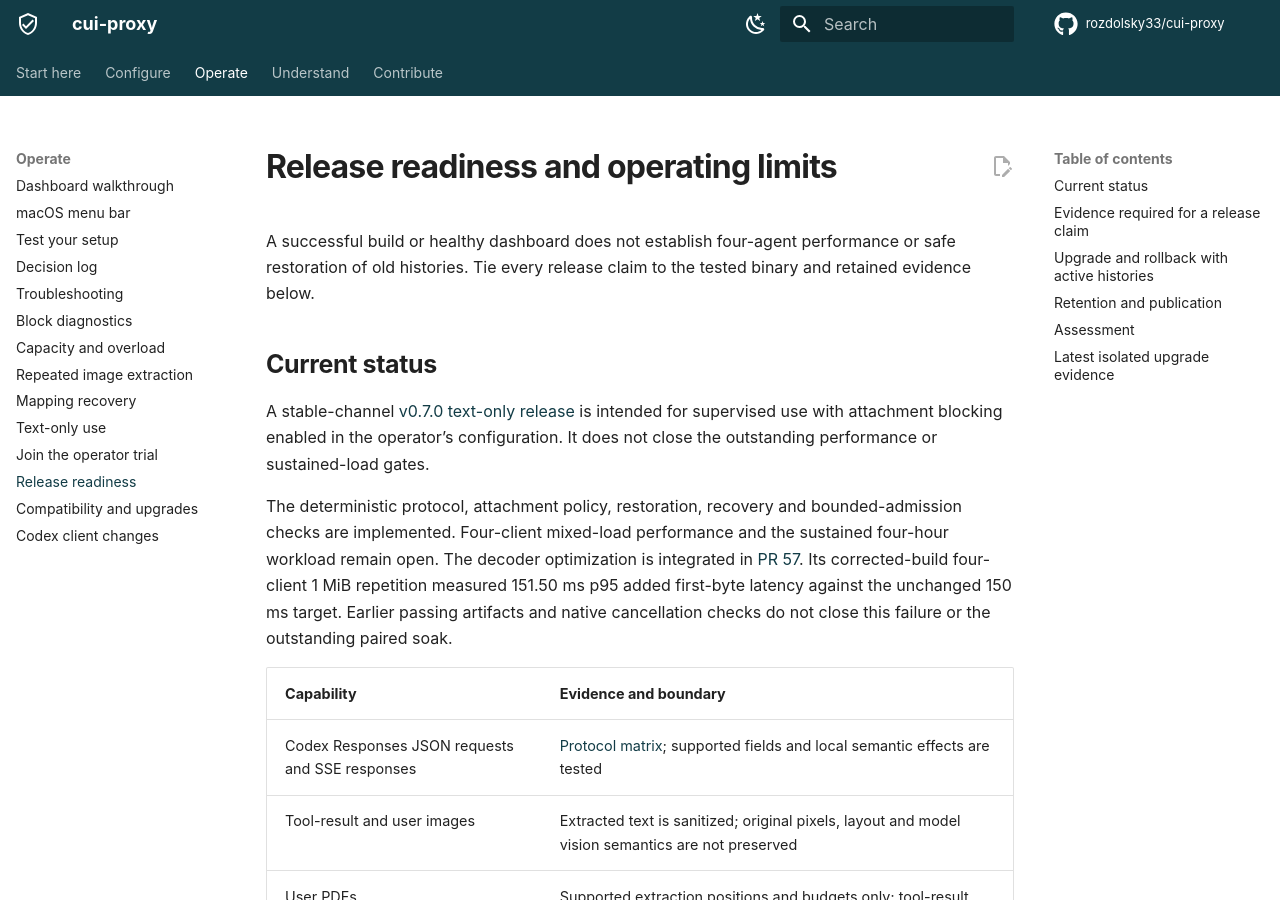
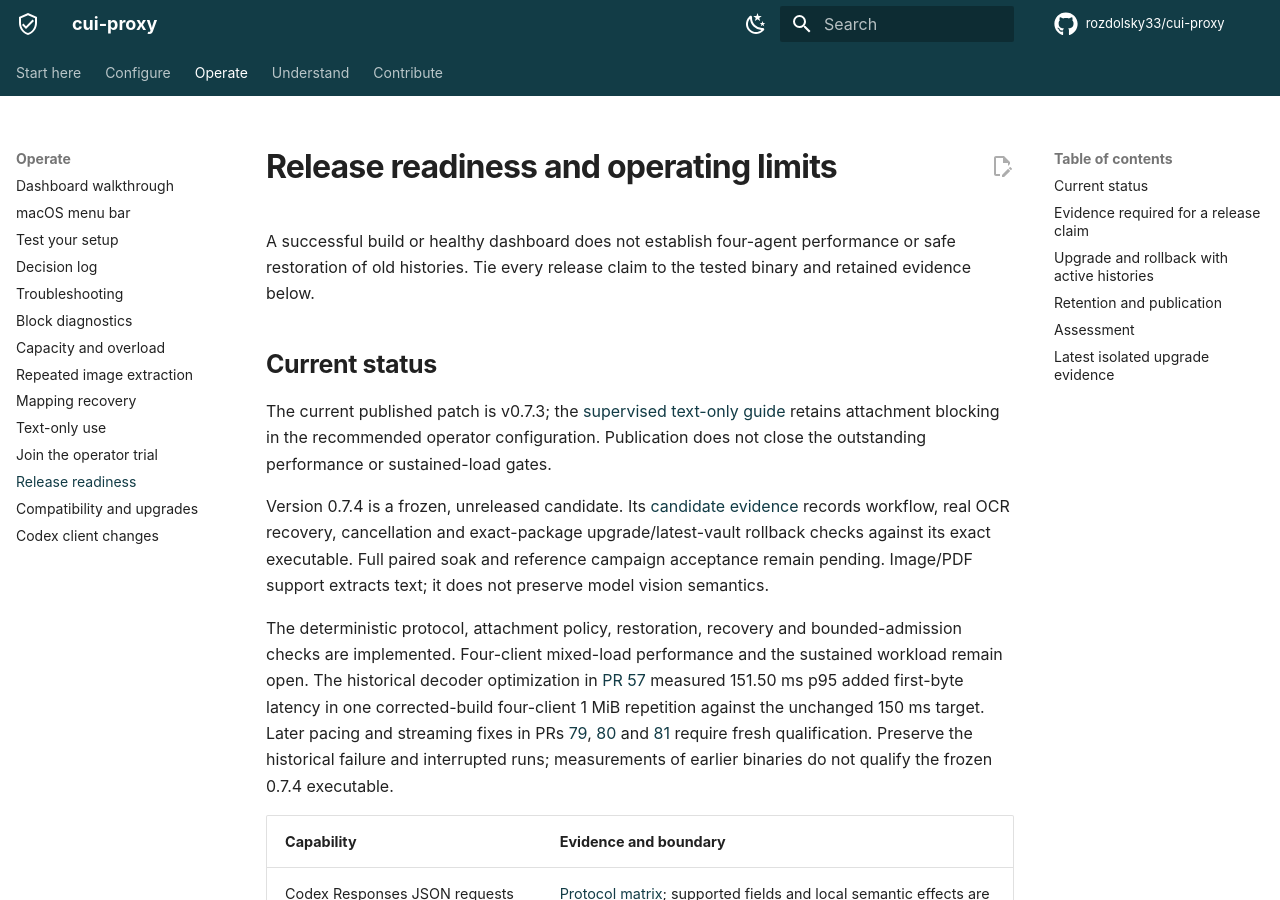
Before and after one commit to rozdolsky33/cui-proxy, an MkDocs documentation site: the page built from docs/release-readiness.md, in a window 1280 px wide and 900 px high. Built offline with MkDocs 1.6.1 and Material for MkDocs 9.7.7, drawn with Linux system fonts in a browser that asks for light colours; comment, search, counter and statistics services are not loaded; the version menu is left out.

Commit message:
docs: reconcile frozen v0.7.4 candidate readiness

```diff
--- a/docs/release-readiness.md
+++ b/docs/release-readiness.md
@@ -4,9 +4,11 @@ A successful build or healthy dashboard does not establish four-agent performanc
 
 ## Current status
 
-A stable-channel [v0.7.0 text-only release](early-trial.md) is intended for supervised use with attachment blocking enabled in the operator’s configuration. It does not close the outstanding performance or sustained-load gates.
+The current published patch is v0.7.3; the [supervised text-only guide](early-trial.md) retains attachment blocking in the recommended operator configuration. Publication does not close the outstanding performance or sustained-load gates.
 
-The deterministic protocol, attachment policy, restoration, recovery and bounded-admission checks are implemented. Four-client mixed-load performance and the sustained four-hour workload remain open. The decoder optimization is integrated in [PR 57](https://github.com/rozdolsky33/cui-proxy/pull/57). Its corrected-build four-client 1 MiB repetition measured 151.50 ms p95 added first-byte latency against the unchanged 150 ms target. Earlier passing artifacts and native cancellation checks do not close this failure or the outstanding paired soak.
+Version 0.7.4 is a frozen, unreleased candidate. Its [candidate evidence](verification-results/2026-11-23-v074-candidate.md) records workflow, real OCR recovery, cancellation and exact-package upgrade/latest-vault rollback checks against its exact executable. Full paired soak and reference campaign acceptance remain pending. Image/PDF support extracts text; it does not preserve model vision semantics.
+
+The deterministic protocol, attachment policy, restoration, recovery and bounded-admission checks are implemented. Four-client mixed-load performance and the sustained workload remain open. The historical decoder optimization in [PR 57](https://github.com/rozdolsky33/cui-proxy/pull/57) measured 151.50 ms p95 added first-byte latency in one corrected-build four-client 1 MiB repetition against the unchanged 150 ms target. Later pacing and streaming fixes in PRs [79](https://github.com/rozdolsky33/cui-proxy/pull/79), [80](https://github.com/rozdolsky33/cui-proxy/pull/80) and [81](https://github.com/rozdolsky33/cui-proxy/pull/81) require fresh qualification. Preserve the historical failure and interrupted runs; measurements of earlier binaries do not qualify the frozen 0.7.4 executable.
 
 | Capability | Evidence and boundary |
 | --- | --- |
```
Also changed, not shown: README.md (+1 -1 lines), docs/index.md (+2 -2 lines), docs/superpowers/plans/2026-11-10-daily-use-multi-agent-roadmap.md (+10 -5 lines), docs/verification-results/2026-11-23-v074-candidate.md (added, +32 -0 lines).
